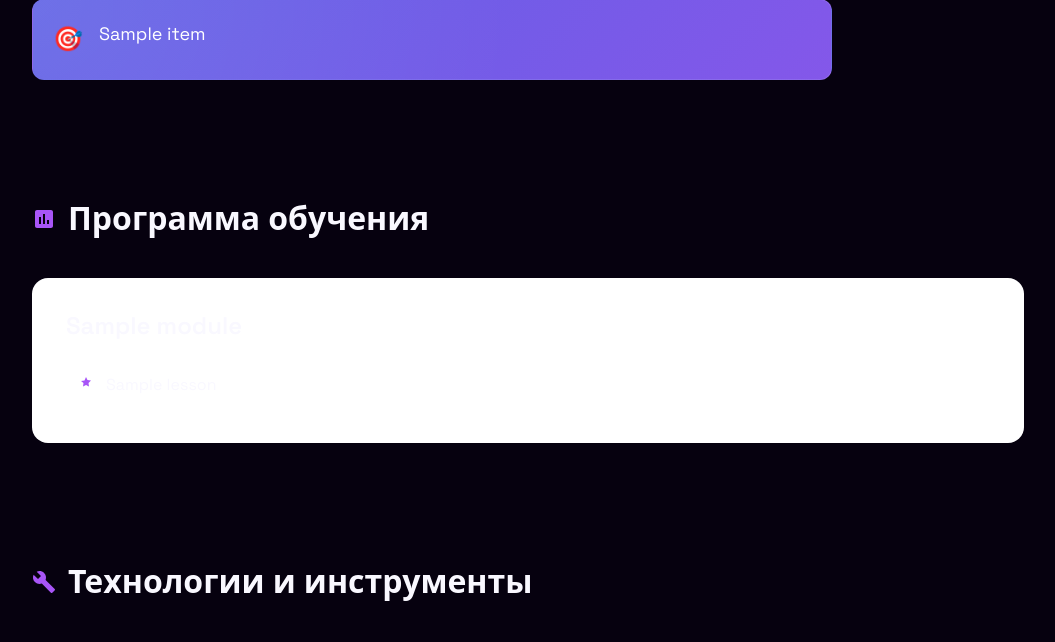
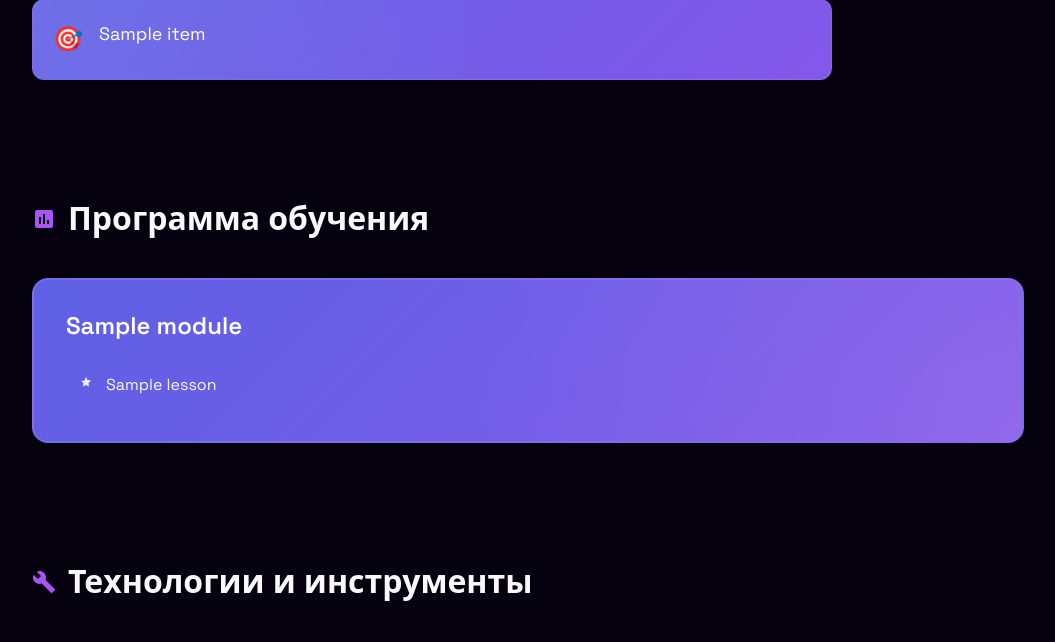
Before and after one commit to Starlight19973/magic_ai, a Python web app: template templates/courses/detail.html in a window 1280 px wide; the page is wider, and only the part inside the window is pictured. Shown: the part 1179-1821 px from the top of that part, without its empty margins (112-1167 px from the left). Run offline with Jinja, Linux system fonts and the light colour scheme; the template is opened without the code that fills it: most values are stand-ins (such as "Sample title", 1, 10 or a date in 2020); some web fonts are replaced.

Commit message:
Fix: module cards dark background and database persistence in Docker volume

```diff
--- a/app/database.py
+++ b/app/database.py
@@ -10,8 +10,11 @@ from sqlalchemy.ext.asyncio import AsyncSession, async_sessionmaker, create_asyn
 from app.models import Base
 
 # Путь к файлу БД
+import os
 BASE_DIR = Path(__file__).resolve().parent.parent
-DATABASE_URL = f"sqlite+aiosqlite:///{BASE_DIR}/neuromagic.db"
+# Используем переменную окружения или дефолтный путь в data/
+DATABASE_PATH = os.getenv("DATABASE_URL", f"sqlite+aiosqlite:///{BASE_DIR}/data/neuromagic.db")
+DATABASE_URL = DATABASE_PATH
 
 # Создание асинхронного движка
 engine = create_async_engine(
--- a/static/css/courses.css
+++ b/static/css/courses.css
@@ -240,23 +240,39 @@
 }
 
 .module-card {
-  background: #fff;
-  border: 2px solid var(--magic-border);
+  background: linear-gradient(135deg, rgba(99, 102, 241, 0.95), rgba(139, 92, 246, 0.95));
+  border: 2px solid rgba(255, 255, 255, 0.1);
   border-radius: 16px;
   padding: 32px;
   transition: all 0.3s ease;
+  position: relative;
+  overflow: hidden;
+}
+
+.module-card::before {
+  content: '';
+  position: absolute;
+  top: 0;
+  left: 0;
+  right: 0;
+  bottom: 0;
+  background: radial-gradient(circle at bottom right, rgba(255, 255, 255, 0.1), transparent 60%);
+  pointer-events: none;
 }
 
 .module-card:hover {
-  border-color: var(--magic-primary);
-  box-shadow: 0 8px 32px rgba(var(--magic-primary-rgb), 0.1);
+  border-color: rgba(255, 255, 255, 0.3);
+  box-shadow: 0 8px 32px rgba(var(--magic-primary-rgb), 0.4);
+  transform: translateY(-2px);
 }
 
 .module-card__title {
   font-size: 1.5rem;
   font-weight: 700;
-  color: var(--magic-text);
+  color: #ffffff;
   margin-bottom: 20px;
+  position: relative;
+  z-index: 1;
 }
 
 .module-card__lessons {
@@ -273,21 +289,25 @@
   padding: 12px;
   border-radius: 8px;
   transition: background 0.2s ease;
+  position: relative;
+  z-index: 1;
 }
 
 .lesson-item:hover {
-  background: rgba(var(--magic-primary-rgb), 0.05);
+  background: rgba(255, 255, 255, 0.1);
 }
 
 .lesson-item svg {
-  color: var(--magic-primary);
+  color: #ffffff;
   flex-shrink: 0;
   margin-top: 2px;
+  opacity: 0.9;
 }
 
 .lesson-item span {
-  color: var(--magic-text);
+  color: #ffffff;
   line-height: 1.5;
+  opacity: 0.95;
 }
 
 /* ИНСТРУМЕНТЫ */
```
